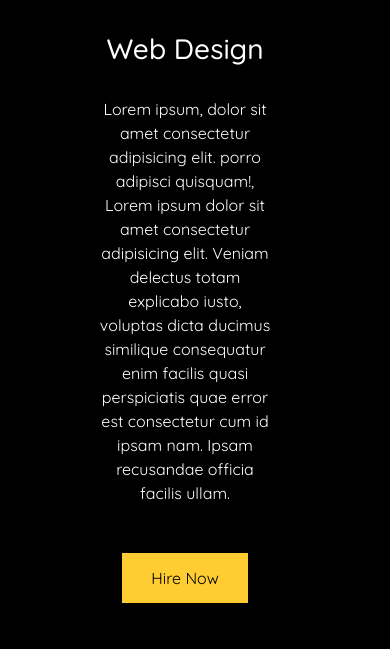
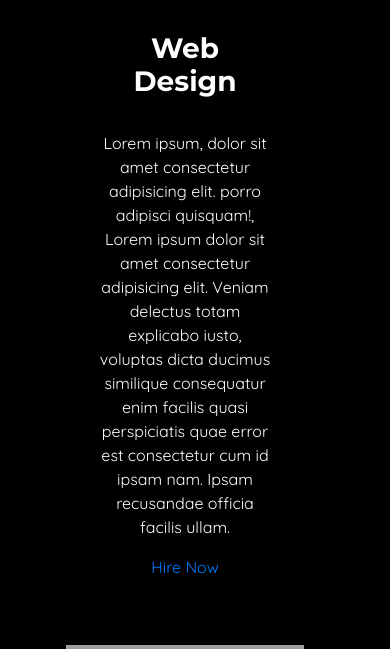
Before and after one commit to ChimCollective/chim-collective-website, a PHP site: page /chim-collective-website/index.html in a window 390 px wide. Shown: the part 2727-3376 px from the top of the page. Run offline with PHP 8.4, Linux system fonts and the light colour scheme; some libraries are stand-ins or nearby versions; grey boxes are pictures that could not be loaded.

Commit message:
Update style.css

```diff
--- a/chim-collective-website/css/style.css
+++ b/chim-collective-website/css/style.css
@@ -70,7 +70,7 @@
 }
 
 .contact-info {
-  color: #000;
+  color: #000 !important;
   font-size: .7rem;
   line-height: .5;
   position: absolute;
@@ -411,7 +411,7 @@
   width: 100%;
 }
 
-.card {
+#works .card {
   display: grid;
   grid-template-columns: repeat(2, 1fr);
   grid-gap: 2rem;
@@ -419,81 +419,19 @@
   margin-bottom: 2rem;
 }
 
-.card h3 {
+#works .card h3 {
   margin-bottom: 2rem;
+  color: #fff;
+  font-family: Montserrat;
+  font-weight: 700;
 }
 
-.card>div {
+#works .card>div {
   padding: 2rem;
 }
 
-.card:nth-child(even) img {
-  order: 2;
-}
-
-.card img {
+#works .card img {
   height: 400px;
-}
-
-.works1-btn {
-  display: inline-block;
-  background: #ffcd32;
-  color: #000000;
-  padding: 0.8rem 1.8rem;
-  margin-top: 2rem;
-  cursor: pointer;
-}
-
-.works1-btn:hover {
-  background-color: #000000;
-  color: #ffcd32;
-}
-
-.container1 {
-  margin: auto;
-  overflow: auto;
-}
-
-.works1 {
-  width: 100%;
-}
-
-.card {
-  display: grid;
-  grid-template-columns: repeat(2, 1fr);
-  grid-gap: 2rem;
-  background: black;
-  margin-bottom: 2rem;
-}
-
-.card h3 {
-  margin-bottom: 2rem;
-}
-
-.card>div {
-  padding: 2rem;
-}
-
-.card:nth-child(even) img {
-  order: 2;
-}
-
-.card img {
-  height: 400px;
-}
-
-.works1-btn {
-  display: inline-block;
-  background: #ffcd32;
-  color: #000;
-  padding: 0.8rem 1.8rem;
-  margin-top: 2rem;
-  cursor: pointer;
-}
-
-.works1-btn:hover {
-  background-color: #000;
-  color: #ffcd32;
 }
 
 /* ===== Team ===== */
@@ -564,7 +502,7 @@
 .view-all, a:visited  {
   font-size: 1.3rem;
   position: relative;
-  color: #fff;
+  color: #fff !important;
   text-decoration: none;
   transition-duration: 0.5s;
 }
@@ -574,30 +512,29 @@
   text-decoration: none;
   transition-duration: 0.5s;
 }
-
-    /*===Teanm gallery page==*/
-.team-gallery {
-    margin: 10px 50px;
-}
-
-.team-gallery img{
-  padding: 15px;
-  width: 20%;
-
-}
-
-
 /* ===== CONTACT FORM PAGE =====  */
 .contact-box {
   margin-bottom: 20px;
 }
 
 .form-control {
-  /* give input boxes right angles */
-  border-radius: 0;
+  background: transparent;
+  border: 0;
+  border-bottom-color: #ffcd32;
+  border-bottom-width: 2px;
+  border-bottom-style: solid;
+  border-radius: 0px;
   /* keep from horizontally resizing text area */
   min-width: 100%;
   max-width: 100%;
+}
+
+::-webkit-input-placeholder {
+  color: white;
+}
+
+::-ms-input-placeholder {
+  color: white;
 }
 
 .submit-btn {
@@ -611,10 +548,6 @@
   /* Visual */
   background-color: #ffcd32;
   border: 0;
-}
-
-.form-control {
-  background-color: #000;
 }
 
 .submit-btn:hover {
@@ -647,7 +580,21 @@
   }
 
   /* Team */
-  /* Contact */
+  /* CONTACT   */
+  .form-control {
+    /* give input boxes right angles */
+    border-radius: 0;
+    /* keep from horizontally resizing text area */
+    min-width: 100%;
+    max-width: 100%;
+  }
+
+  .submit-btn {
+    /* Box-model */
+    padding: 15px 30px;
+    font-size: 16px;
+    font-weight: lighter;
+  }
 }
 
 /* Query Ends */
```
